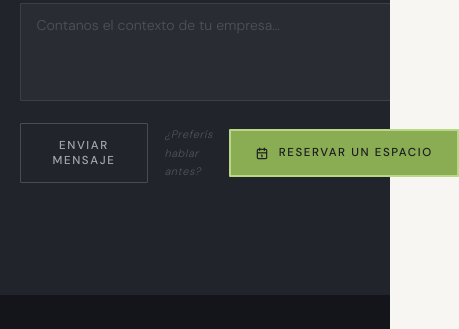
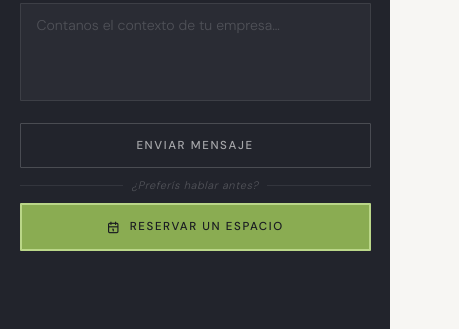
Before and after one commit to ConsultoraHito/hito-web, a plain HTML site: page index.html in a window 390 px wide. Shown: the part 8065-8394 px from the top of the page, 459 px wide, since content can reach past the window. Drawn offline with nearby package versions, Linux system fonts and the light colour scheme; a script that the page names is missing.

Commit message:
Add files via upload

```diff
--- a/index.html
+++ b/index.html
@@ -168,6 +168,21 @@ footer { background: #13151a; padding: 3.5rem 5vw; display: grid; grid-template-
   .fg-row { grid-template-columns: 1fr; }
   footer { grid-template-columns: 1fr 1fr; gap: 2rem; }
 }
+
+@media (max-width: 560px) {
+  .contacto-actions { flex-direction: column; align-items: stretch; gap: 0.5rem; }
+  .contacto-actions .btn-form { width: 100%; text-align: center; }
+  .contacto-actions .btn-agendar { width: 100%; justify-content: center; }
+  .contacto-divider {
+    display: flex; align-items: center; gap: 0.5rem;
+    font-size: 9px; color: rgba(255,255,255,0.22); font-style: italic;
+  }
+  .contacto-divider::before,
+  .contacto-divider::after {
+    content: ''; flex: 1; height: 1px; background: rgba(255,255,255,0.08);
+  }
+}
+
 @media (max-width: 560px) {
   .img-sep { grid-template-columns: 1fr; }
   footer { grid-template-columns: 1fr; }
@@ -243,6 +258,12 @@ footer { background: #13151a; padding: 3.5rem 5vw; display: grid; grid-template-
   letter-spacing: 0.06em; font-style: italic;
 }
 .contacto-actions { display: flex; flex-direction: row; justify-content: space-between; align-items: center; width: 100%; margin-top: 0.25rem; gap: 1rem; }
+@media (max-width: 560px) {
+  .contacto-actions { flex-direction: column; align-items: stretch; gap: 0.5rem; }
+  .contacto-actions .contacto-divider { text-align: center; }
+  .contacto-actions .btn-agendar { justify-content: center; }
+  .contacto-actions .btn-form { align-self: stretch; text-align: center; }
+}
 </style>
 <script>
 (function(C,A,L){let p=function(a,ar){a.q.push(ar)};let d=C.document;C.Cal=C.Cal||function(){let cal=C.Cal;let ar=arguments;if(!cal.loaded){cal.ns={};cal.q=cal.q||[];d.head.appendChild(d.createElement("script")).src=A;cal.loaded=true}if(ar[0]===L){const api=function(){p(api,arguments)};const namespace=ar[1];api.q=api.q||[];if(typeof namespace==="string"){cal.ns[namespace]=cal.ns[namespace]||api;p(cal.ns[namespace],ar);p(cal,["initNamespace",namespace])}else p(cal,ar);return}p(cal,ar)};"init"in C.Cal||C.Cal("init",{origin:"https://cal.com"});})(window,"https://cal.com/embed.js","init");
```
